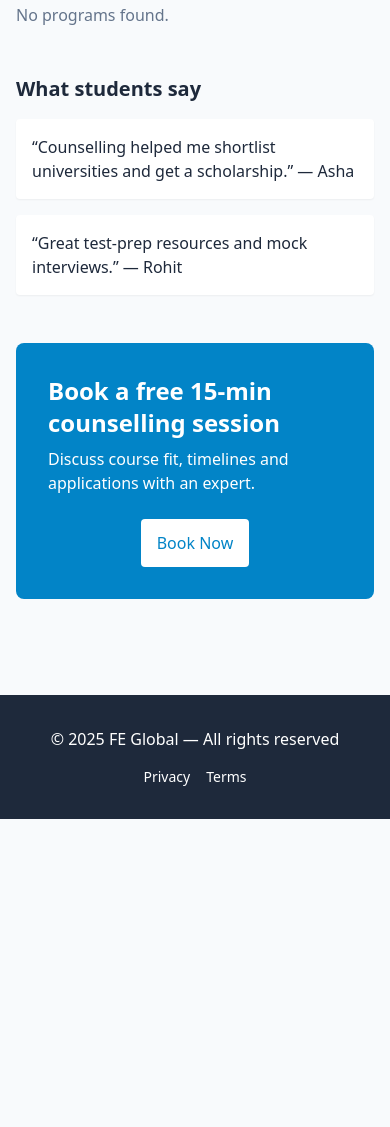
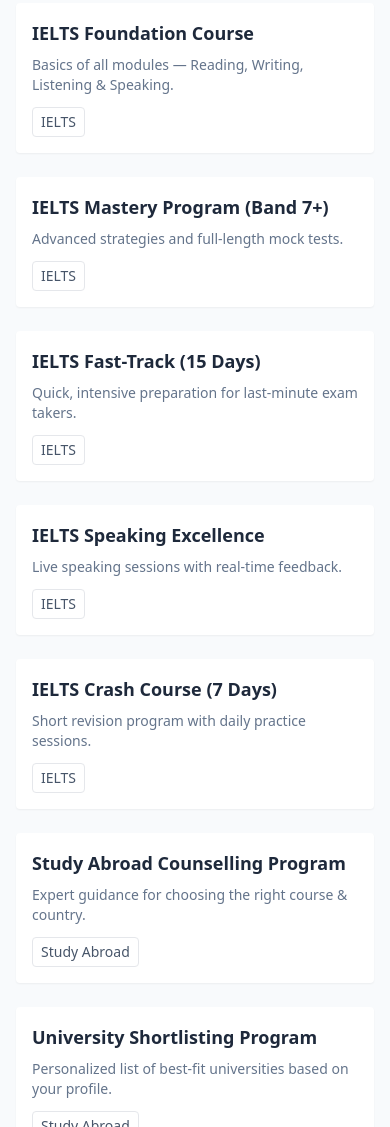
Before and after one commit to tariquescript/feglobal, a website: page public/index.html in a window 390 px wide. Shown: the part 873-2000 px from the top of the page. Before the commit the page ends 1692 px from the top, so only its background shows below. Drawn offline with nearby package versions, Linux system fonts and the light colour scheme; no server answers.

Commit message:
programs added

```diff
--- a/public/index.html
+++ b/public/index.html
@@ -74,11 +74,11 @@
     <section class="mt-12">
   <div class="flex items-center justify-between">
     <h2 class="text-2xl font-semibold">Popular Programs</h2>
-        <a href="./programs.html" class="text-sky-600">See all</a>
+    <a href="./programs.html" class="text-sky-600 hover:text-sky-700">See all</a>
   </div>
 
   <div id="programsGrid" class="mt-6 grid gap-6 sm:grid-cols-2 lg:grid-cols-3">
-        <!-- JS will populate -->
+    <!-- JS will auto-fill the programs here -->
   </div>
 </section>
 
@@ -114,6 +114,12 @@
     </div>
   </footer>
 
+  <script src="./js/programs.js"></script>
+<script src="./js/programRender.js"></script>
 <script src="./js/main.js"></script>
+
+<script>
+  populatePrograms(programsData);
+</script>
 </body>
 </html>
--- a/public/js/main.js
+++ b/public/js/main.js
@@ -18,15 +18,7 @@
   }
 
   // load programs onto index and programs pages
-  fetch('/api/programs')
-    .then(res => res.json())
-    .then(data => {
-      populatePrograms(data);
-    })
-    .catch(()=> {
-      console.warn('Could not load programs');
-      populatePrograms([]); // still render empty state
-    });
+ populatePrograms(programsData);
 
   // contact form submit
   const form = document.getElementById('contactForm');
@@ -87,26 +79,20 @@
   }
 }
 
+
+
 function programCardHtml(p) {
   return `
   <article class="bg-white p-4 rounded shadow-sm">
     <h3 class="font-semibold text-lg">${escapeHtml(p.title)}</h3>
-    <p class="text-sm text-slate-500 mt-2">${escapeHtml(p.summary || '')}</p>
+    <p class="text-sm text-slate-500 mt-2">${escapeHtml(p.desc)}</p>
     <div class="mt-3 flex items-center justify-between text-sm">
-      <span class="px-2 py-1 border rounded text-slate-600">${escapeHtml(p.country || '')}</span>
-      <span class="text-slate-400">${escapeHtml(p.duration || '')}</span>
+      <span class="px-2 py-1 border rounded text-slate-600">${escapeHtml(p.category)}</span>
     </div>
   </article>`;
 }
 
-function programListItemHtml(p) {
-  return `
-  <article class="bg-white p-4 rounded shadow-sm">
-    <h3 class="font-semibold">${escapeHtml(p.title)}</h3>
-    <p class="text-sm text-slate-500 mt-1">${escapeHtml(p.summary || '')}</p>
-    <div class="mt-2 text-xs text-slate-500">Country: ${escapeHtml(p.country || '—')}</div>
-  </article>`;
-}
+
 
 // very small HTML escape to avoid injection when rendering API data
 function escapeHtml(unsafe) {
--- /dev/null
+++ b/public/js/programs.js
@@ -0,0 +1,77 @@
+const programsData = [
+  // IELTS Programs
+  {
+    title: "IELTS Foundation Course",
+    category: "IELTS",
+    desc: "Basics of all modules — Reading, Writing, Listening & Speaking.",
+    img: "https://images.unsplash.com/photo-1523050854058-8df90110c9f1",
+  },
+  {
+    title: "IELTS Mastery Program (Band 7+)",
+    category: "IELTS",
+    desc: "Advanced strategies and full-length mock tests.",
+    img: "https://images.unsplash.com/photo-1559028012-481c04fa702d",
+  },
+  {
+    title: "IELTS Fast-Track (15 Days)",
+    category: "IELTS",
+    desc: "Quick, intensive preparation for last-minute exam takers.",
+    img: "https://images.unsplash.com/photo-1496307042754-b4aa456c4a2d",
+  },
+  {
+    title: "IELTS Speaking Excellence",
+    category: "IELTS",
+    desc: "Live speaking sessions with real-time feedback.",
+    img: "https://images.unsplash.com/photo-1552664730-d307ca884978",
+  },
+  {
+    title: "IELTS Crash Course (7 Days)",
+    category: "IELTS",
+    desc: "Short revision program with daily practice sessions.",
+    img: "https://images.unsplash.com/photo-1543269865-cbf427effbad",
+  },
+
+  // Study Abroad Programs
+  {
+    title: "Study Abroad Counselling Program",
+    category: "Study Abroad",
+    desc: "Expert guidance for choosing the right course & country.",
+    img: "https://images.unsplash.com/photo-1460518451285-97b6aa326961",
+  },
+  {
+    title: "University Shortlisting Program",
+    category: "Study Abroad",
+    desc: "Personalized list of best-fit universities based on your profile.",
+    img: "https://images.unsplash.com/photo-1503676260728-1c00da094a0b",
+  },
+  {
+    title: "Application & SOP Assistance",
+    category: "Study Abroad",
+    desc: "End-to-end support for SOP, LOR, and applications.",
+    img: "https://images.unsplash.com/photo-1513258496099-48168024aec0",
+  },
+  {
+    title: "Visa Guidance Program",
+    category: "Study Abroad",
+    desc: "Visa documentation, filing, and mock interviews.",
+    img: "https://images.unsplash.com/photo-1567361808960-dec9cb48299e",
+  },
+  {
+    title: "Scholarship Assistance Program",
+    category: "Study Abroad",
+    desc: "We help you find and apply for global scholarships.",
+    img: "https://images.unsplash.com/photo-1509082917520-7a97543f04d7",
+  },
+  {
+    title: "Study in UK Program",
+    category: "Study Abroad",
+    desc: "Complete UK admission support from shortlisting to visa.",
+    img: "https://images.unsplash.com/photo-1551522435-a13afa10f103",
+  },
+  {
+    title: "Study in Canada Program",
+    category: "Study Abroad",
+    desc: "University selection, SOP, and visa support for Canada.",
+    img: "https://images.unsplash.com/photo-1505761671935-60b3a7427bad",
+  }
+];
```
Also changed, not shown: public/js/programsRender.js (added, +20 -0 lines), public/programs.html (+11 -8 lines). Lines whose indentation alone changed are shown as unchanged.
